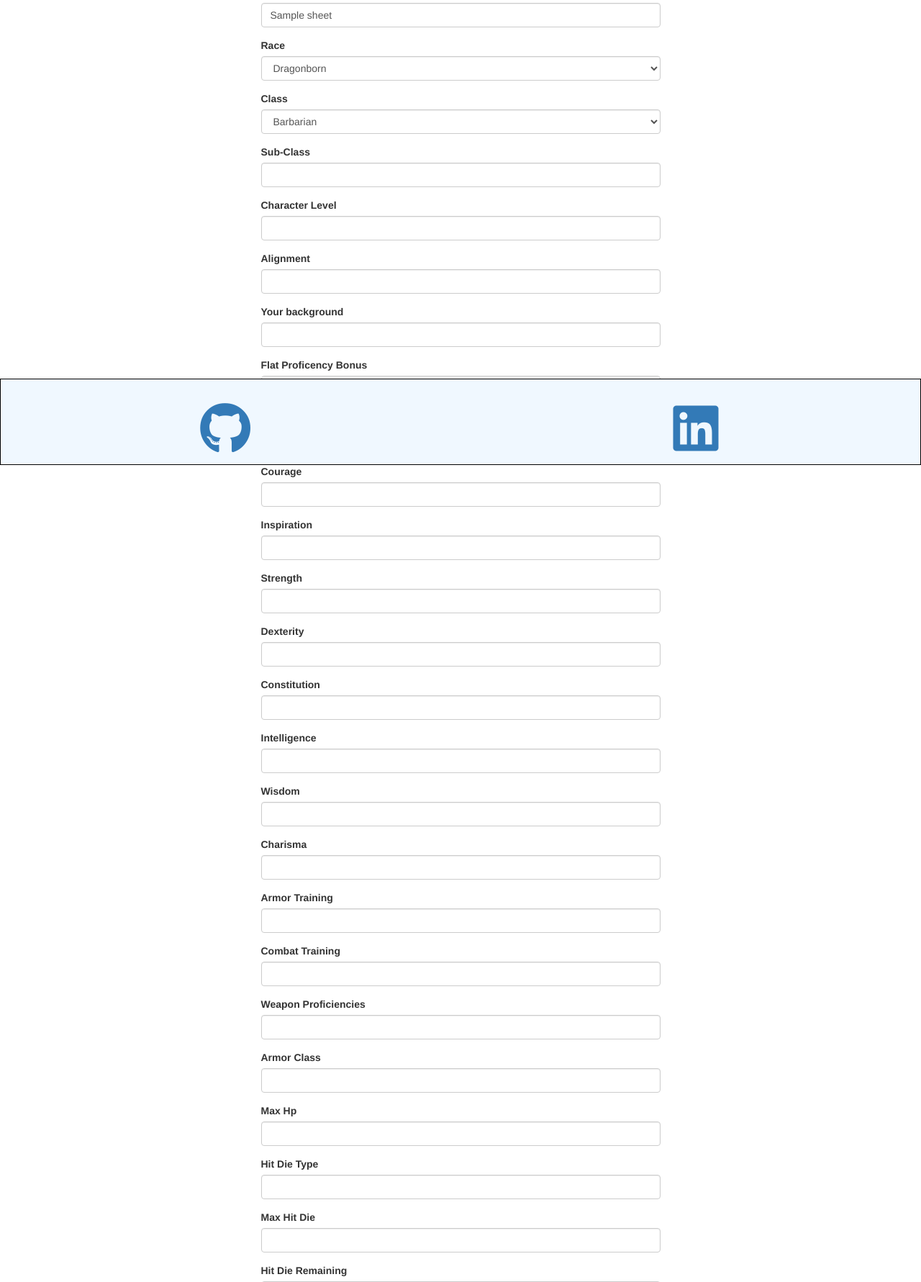
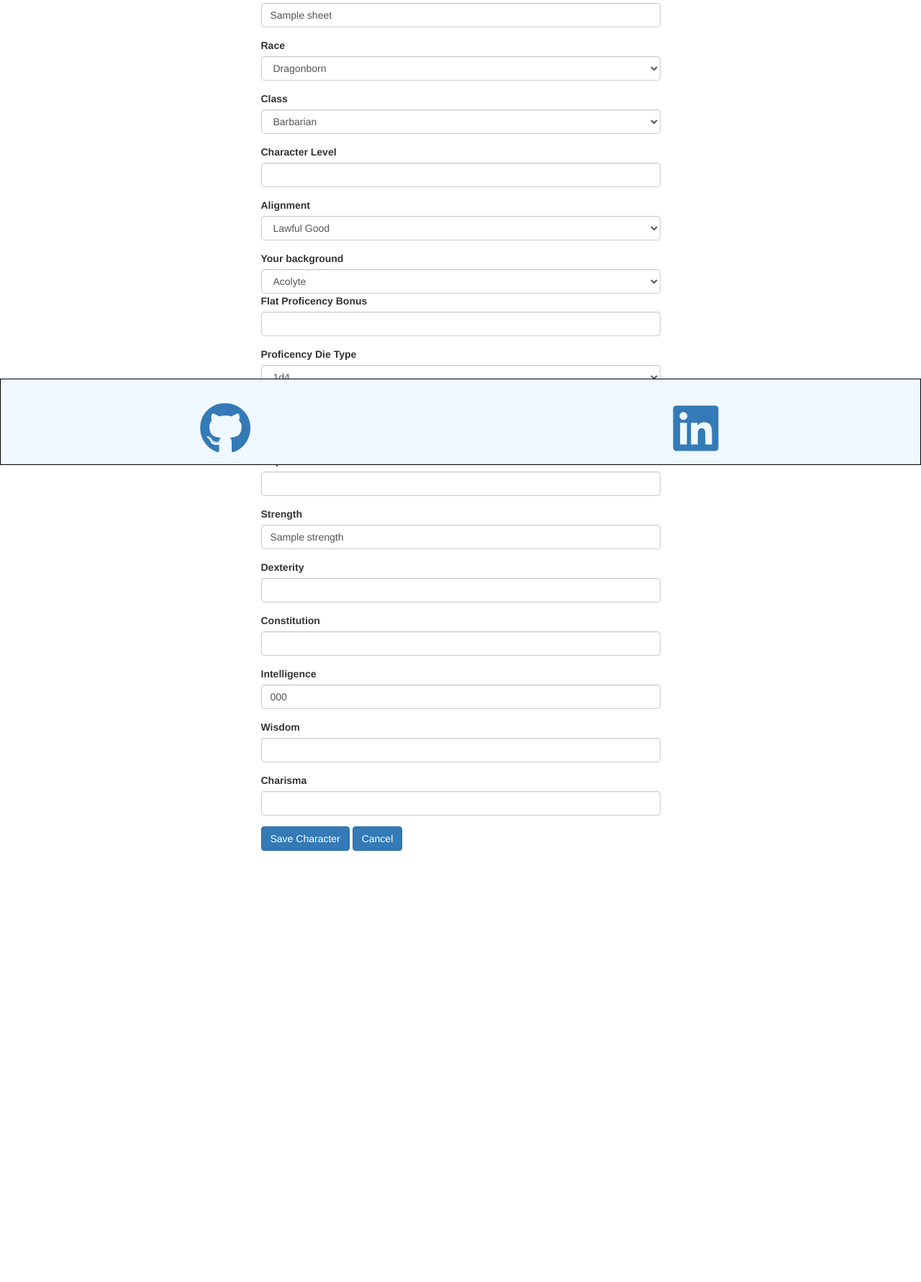
Before and after one commit to LukazDane/Mythril_Spellbook, a Flask app: template templates/sheets_new.html in a window 1280 px wide. Shown: the part 154-1935 px from the top of the page at 72% size. After the commit the page ends 1336 px from the top, so only its background shows below. Run offline with Flask 2, Linux system fonts and the light colour scheme; the template is opened without the code that fills it: most values are stand-ins (such as "Sample title", 1, 10 or a date in 2020); some libraries are stand-ins or nearby versions.

Commit message:
character sheet's display, database set up

```diff
--- a/templates/partials/sheets_form.html
+++ b/templates/partials/sheets_form.html
@@ -49,207 +49,255 @@
       <option value="Blood Hunter">Blood Hunter</option>
     </select>
   </div>
+  {% if sheet.class == "Sorcerer" %}
   <div class="form-group">
-    <label for="sheet-sub-class">Sub-Class</label
-    ><input class="form-control" type="text" />
+    <label for="sheet-sub_class">Sub-Class</label
+    ><select
+      class="form-control"
+      name="sub_class"
+      value="{{ sheet.sub_class }}"
+      id="sorc-subclass"
+    >
+      <option value="Divine Soul">Divine Soul</option>
+      <option value="Draconic Bloodline">Draconic Bloodline</option>
+      <option value="Phoenix Sorcery">Phoenix Sorcery</option>
+      <option value="Sea Sorcery">Sea Sorcery</option>
+      <option value="Shadow Magic">Shadow Magic</option>
+      <option value="Stone Sorcery">Stone Sorcery</option>
+      <option value="Wild Magic">Wild Magic</option>
+      <option value="Giant Soul">Giant Soul </option>
+      <option value="Pyromancy">Pyromancy</option>
+    </select>
   </div>
+  {% endif %}
   <div class="form-group">
     <label for="sheet-level">Character Level</label
-    ><input class="form-control" type="text" />
+    ><input class="form-control" type="number" min="1" max="20" value="{{sheet.level}}"/>
   </div>
   <div class="form-group">
     <label for="sheet-alignment">Alignment</label
-    ><input class="form-control" type="text" />
+    ><select class="form-control" value="{{ sheet.alignment }}">
+      <option value="Lawful Good">Lawful Good</option>
+      <option value="Lawful Neutral">Lawful Neutral</option>
+      <option value="Lawful Evil">Lawful Evil</option>
+      <option value="Neutral Good">Neutral Goo</option>
+      <option value="True Neutral">True Neutral</option>
+      <option value="Neutral Evil">Neutral Evil</option>
+      <option value="Chaotic Good">Chaotic Good</option>
+      <option value="Chaotic Neutral">Chaotic Neutral</option>
+      <option value="Chaotic Evil">Chaotic Evil</option>
+    </select>
   </div>
   <div class="form-group">
     <label for="sheet-background">Your background</label
-    ><input class="form-control" type="text" />
-  </div>
+    ><select value="{{sheet.background}}" class="form-control">
+      <option value="Acolyte">Acolyte</option>
+      <option value="Charlatan">Charlatan</option>
+      <option value="Criminal">Criminal</option>
+      <option value="Entertainer">Entertainer</option>
+      <option value="Folk Hero">Folk Hero</option>
+      <option value="Guild Artisan">Guild Artisan</option>
+      <option value="Hermit">Hermit</option>
+      <option value="Outlander">Outlander</option>
+      <option value="Noble">Noble</option>
+      <option value="Sage">Sage</option>
+      <option value="Sailor">Sailor</option>
+      <option value="Soldier">Soldier</option>
+      <option value="Urchin">Urchin</option>
+  </select>
   <div class="form-group">
     <label for="sheet-static_prof">Flat Proficency Bonus</label
-    ><input class="form-control" type="text" />
+    ><input value="{{ sheet.static_prof }}" class="form-control" type="number" />
   </div>
   <div class="form-group">
     <label for="sheet-prof_die">Proficency Die Type</label
-    ><input class="form-control" type="text" />
+    ><select value="{{ sheet.prof_die }}" class="form-control" >
+      <option value="d4">1d4</option>
+      <option value="d6">1d6</option>
+      <option value="d8">1d8</option>
+      <option value="d10">1d10</option>
+      <option value="d12">1d12</option>
+      <option value="d20">1d20</option>
+    </select>
   </div>
   <div class="form-group">
     <label for="sheet-courage">Courage</label
-    ><input class="form-control" type="text" />
+    ><input value="{{ sheet.courage }}" class="form-control" type="number" min="0" max="20" />
   </div>
   <div class="form-group">
     <label for="sheet-inspiration">Inspiration</label
-    ><input class="form-control" type="text" />
+    ><input value="{{ sheet.inspiration }}" class="form-control" type="number" min="0" max="20"/>
   </div>
   <div class="form-group">
     <label for="sheet-strength">Strength</label
-    ><input class="form-control" type="text" />
+    ><input value="{{ sheet.strength }}" class="form-control" type="" min="1" max="20" />
   </div>
   <div class="form-group">
     <label for="sheet-dexterity">Dexterity</label
-    ><input class="form-control" type="text" />
+    ><input value="{{ sheet.dexterity }}" class="form-control" type="number" min="1" max="20" />
   </div>
   <div class="form-group">
     <label for="sheet-constitution">Constitution</label
-    ><input class="form-control" type="text" />
+    ><input value="{{ sheet.constitution }}" class="form-control" type="number" min="1" max="20" />
   </div>
   <div class="form-group">
     <label for="sheet-intelligence">Intelligence</label
-    ><input class="form-control" type="text" />
+    ><input value="{{ sheet.intelligence }}" class="form-control" type="number" min="1" max="20" />
   </div>
   <div class="form-group">
     <label for="sheet-wisdom">Wisdom</label
-    ><input class="form-control" type="text" />
+    ><input value="{{ sheet.wisdom }}" class="form-control" type="number" min="1" max="20" />
   </div>
   <div class="form-group">
     <label for="sheet-charisma">Charisma</label
-    ><input class="form-control" type="text" />
+    ><input value="{{ sheet.charisma }}" class="form-control" type="number" min="1" max="20" />
   </div>
-  <div class="form-group">
+  <!-- <div class="form-group">
     <label for="sheet-armor_training">Armor Training</label
-    ><input class="form-control" type="text" />
+    ><input value="{{ sheet.armor_training }}" class="form-control" type="text" />
   </div>
   <div class="form-group">
     <label for="sheet-combat_training">Combat Training</label
-    ><input class="form-control" type="text" />
+    ><input value="{{ sheet.combat_training }}" class="form-control" type="text" />
   </div>
   <div class="form-group">
     <label for="sheet-weapon_prof">Weapon Proficiencies</label
-    ><input class="form-control" type="text" />
+    ><input value="" class="form-control" type="text" />
   </div>
   <div class="form-group">
     <label for="sheet-armor_class">Armor Class</label
-    ><input class="form-control" type="text" />
+    ><input value="" class="form-control" type="text" />
   </div>
   <div class="form-group">
     <label for="sheet-max_hp">Max Hp</label
-    ><input class="form-control" type="text" />
+    ><input value="" class="form-control" type="text" />
   </div>
   <div class="form-group">
     <label for="sheet-hit_die_type">Hit Die Type</label
-    ><input class="form-control" type="text" />
+    ><input value="" class="form-control" type="text" />
   </div>
   <div class="form-group">
     <label for="sheet-max_hit_die">Max Hit Die</label
-    ><input class="form-control" type="text" />
+    ><input value="" class="form-control" type="text" />
   </div>
   <div class="form-group">
     <label for="sheet-hit_die_remaining">Hit Die Remaining</label
-    ><input class="form-control" type="text" />
+    ><input value="" class="form-control" type="text" />
   </div>
   <div class="form-group">
     <label for="sheet-death_saves">Death Saves</label
-    ><input class="form-control" type="text" />
+    ><input value="" class="form-control" type="text" />
   </div>
   <div class="form-group">
     <label for="sheet-varient_points">Varient Points</label
-    ><input class="form-control" type="text" />
+    ><input value="" class="form-control" type="text" />
   </div>
   <div class="form-group">
-    <label for="sheet-xp">XP</label><input class="form-control" type="text" />
+    <label for="sheet-xp">XP</label
+    ><input value="" class="form-control" type="text" />
   </div>
   <div class="form-group">
     <label for="sheet-initative_bonus">Initative Bonus</label
-    ><input class="form-control" type="text" />
+    ><input value="" class="form-control" type="text" />
   </div>
   <div class="form-group">
     <label for="sheet-speed">Speed</label
-    ><input class="form-control" type="text" />
+    ><input value="" class="form-control" type="text" />
   </div>
   <div class="form-group">
     <label for="sheet-feats">Feats</label
-    ><input class="form-control" type="text" />
+    ><input value="" class="form-control" type="text" />
   </div>
   <div class="form-group">
     <label for="sheet-racial_traits">Racial Traits</label
-    ><input class="form-control" type="text" />
+    ><input value="" class="form-control" type="text" />
   </div>
   <div class="form-group">
     <label for="sheet-languages">Languages</label
-    ><input class="form-control" type="text" />
+    ><input value="" class="form-control" type="text" />
   </div>
   <div class="form-group">
     <label for="sheet-height">Height</label
-    ><input class="form-control" type="text" />
+    ><input value="" class="form-control" type="text" />
   </div>
   <div class="form-group">
     <label for="sheet-class_feats">Class Feats</label
-    ><input class="form-control" type="text" />
+    ><input value="" class="form-control" type="text" />
   </div>
   <div class="form-group">
     <label for="sheet-multiclass">Multiclass this character?</label
-    ><input class="form-control" type="text" />
+    ><input value="" class="form-control" type="text" />
   </div>
   <div class="form-group">
     <label for="sheet-appearance">Insert image of character</label
-    ><input class="form-control" type="text" />
+    ><input value="" class="form-control" type="text" />
   </div>
   <div class="form-group">
     <label for="sheet-symbol">Sigil/Symbol/Brand</label
-    ><input class="form-control" type="text" />
+    ><input value="" class="form-control" type="text" />
   </div>
   <div class="form-group">
     <label for="sheet-backstory">Wha't your story?</label
-    ><input class="form-control" type="text" />
+    ><input value="" class="form-control" type="text" />
   </div>
   <div class="form-group">
     <label for="sheet-friends">Friends</label
-    ><input class="form-control" type="text" />
+    ><input value="" class="form-control" type="text" />
   </div>
   <div class="form-group">
     <label for="sheet-family">Family</label
-    ><input class="form-control" type="text" />
+    ><input value="" class="form-control" type="text" />
   </div>
   <div class="form-group">
     <label for="sheet-foes">Foes</label
-    ><input class="form-control" type="text" />
+    ><input value="" class="form-control" type="text" />
   </div>
   <div class="form-group">
     <label for="sheet-personality_traits">Personality Traits</label
-    ><input class="form-control" type="text" />
+    ><input value="" class="form-control" type="text" />
   </div>
   <div class="form-group">
     <label for="sheet-ideals">Ideals</label
-    ><input class="form-control" type="text" />
+    ><input value="" class="form-control" type="text" />
   </div>
   <div class="form-group">
     <label for="sheet-bonds">Bonds</label
-    ><input class="form-control" type="text" />
+    ><input value="" class="form-control" type="text" />
   </div>
   <div class="form-group">
     <label for="sheet-flaws">Flaws</label
-    ><input class="form-control" type="text" />
+    ><input value="" class="form-control" type="text" />
   </div>
   <div class="form-group">
     <label for="sheet-copper">Copper</label
-    ><input class="form-control" type="text" />
+    ><input value="" class="form-control" type="text" />
   </div>
   <div class="form-group">
     <label for="sheet-silver">Silver</label
-    ><input class="form-control" type="text" />
+    ><input value="" class="form-control" type="text" />
   </div>
   <div class="form-group">
     <label for="sheet-gold">Gold</label
-    ><input class="form-control" type="text" />
+    ><input value="" class="form-control" type="text" />
   </div>
   <div class="form-group">
     <label for="sheet-platinum">Platinum</label
-    ><input class="form-control" type="text" />
+    ><input value="" class="form-control" type="text" />
   </div>
   <div class="form-group">
     <label for="sheet-mythril">Mythril</label
-    ><input class="form-control" type="text" />
+    ><input value="" class="form-control" type="text" />
   </div>
   <div class="form-group">
     <label for="sheet-backpack">Backpack Inventory</label
-    ><input class="form-control" type="text" />
+    ><input value="" class="form-control" type="text" />
   </div>
   <div class="form-group">
     <label for="sheet-storage">Stored Inventory</label
-    ><input class="form-control" type="text" />
+    ><input value="" class="form-control" type="text" />
   </div>
   <div class="form-group">
     <label for="sheet-accessible">Worn/Weilded Items</label
-    ><input class="form-control" type="text" />
-  </div>
+    ><input value="" class="form-control" type="text" />
+  </div> -->
 </fieldset>
```
Also changed, not shown: templates/index.html (+9 -6 lines), templates/sheets_show.html (+9 -1 lines).
